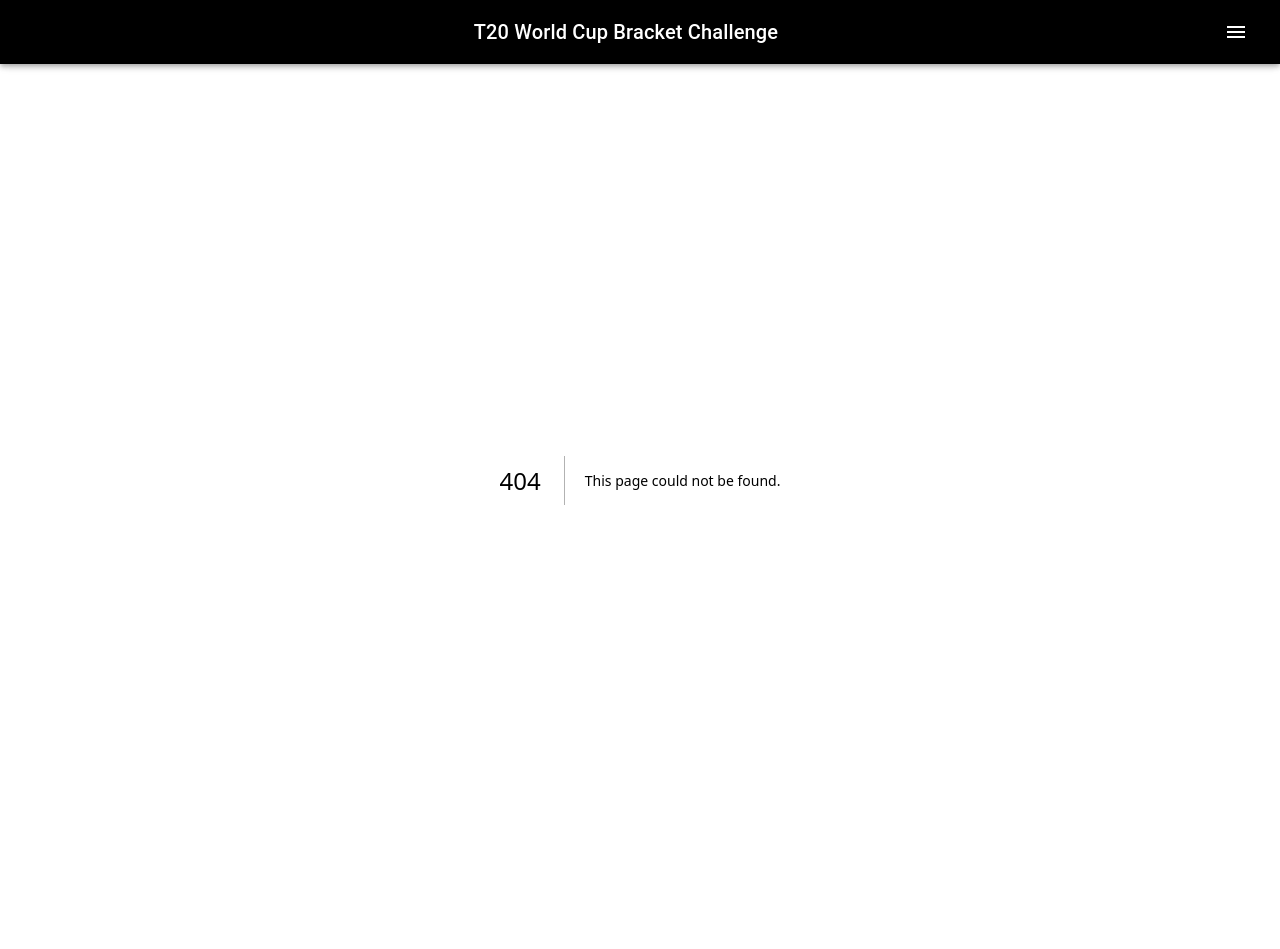
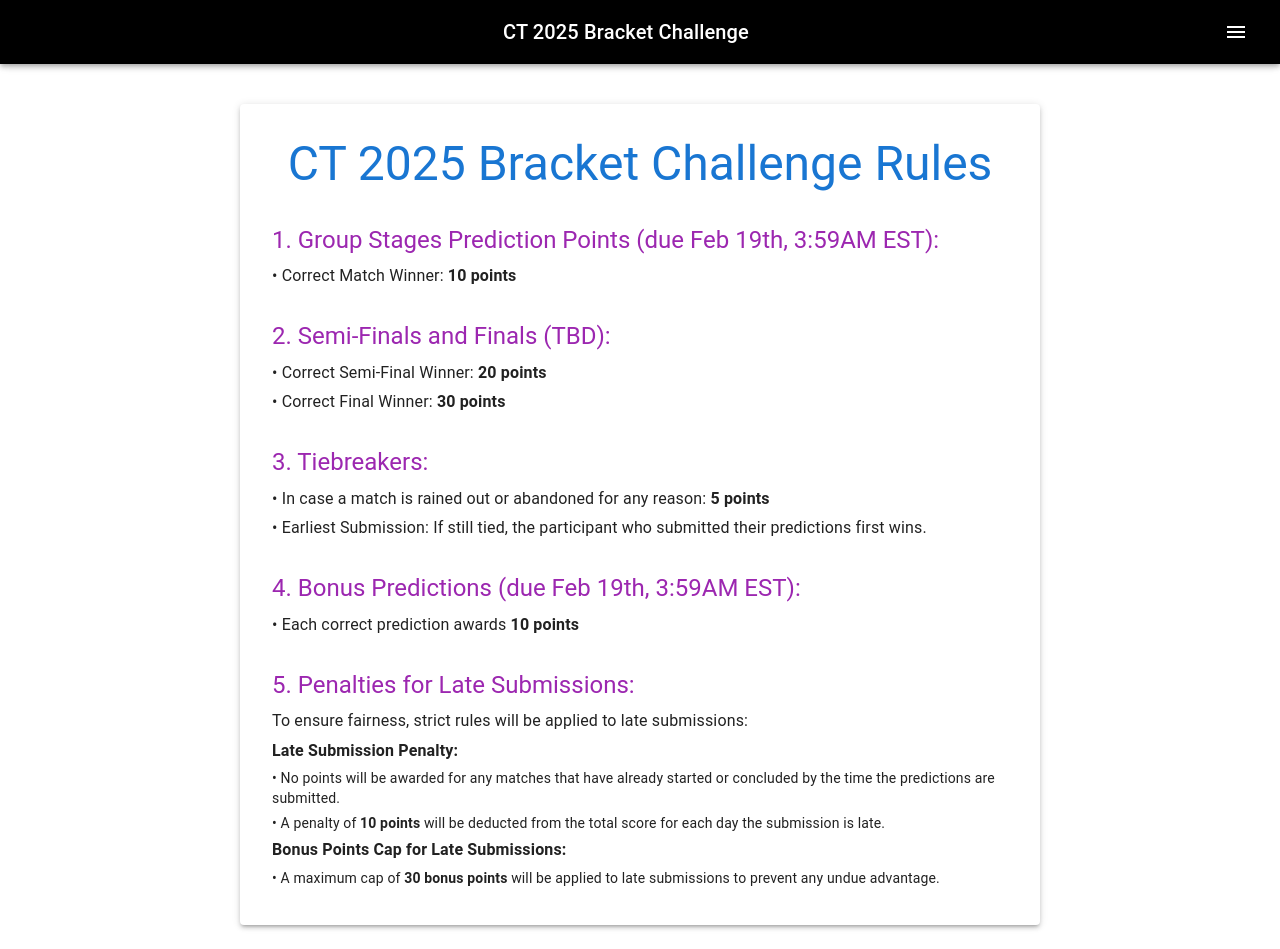
Before and after one commit to arsidada/cricket-bracket, a Next.js app: page /rules in a window 1280 px wide. Before the commit this address had no page. Before the commit the page ends 880 px from the top, so only its background shows below. Built offline with nearby package versions, Linux system fonts and the light colour scheme.

Commit message:
add rules page

```diff
--- a/app/components/NavBar.tsx
+++ b/app/components/NavBar.tsx
@@ -39,6 +39,11 @@ const NavBar: React.FC = () => {
             <ListItemText primary="Leaderboard" />
           </ListItem>
         </Link>
+        <Link href="/rules" passHref>
+          <ListItem button component="a">
+            <ListItemText primary="Rules" />
+          </ListItem>
+        </Link>
       </List>
     </Box>
   );
@@ -48,7 +53,7 @@ const NavBar: React.FC = () => {
       <AppBar position="fixed" sx={{ backgroundColor: 'black' }}>
         <Toolbar>
           <Typography variant="h6" sx={{ flexGrow: 1, textAlign: 'center' }}>
-            T20 World Cup Bracket Challenge
+            CT 2025 Bracket Challenge
           </Typography>
           <IconButton edge="start" color="inherit" aria-label="menu" onClick={toggleDrawer(true)}>
             <MenuIcon />
--- a/app/page.tsx
+++ b/app/page.tsx
@@ -28,10 +28,10 @@ const HomePage = () => {
   return (
     <Box display="flex" flexDirection="column" alignItems="center" justifyContent="center" height="100vh">
       <Typography variant="h4" align="center" gutterBottom>
-        Welcome to the T20 World Cup Bracket Challenge
+        Welcome to the Champions Trophy 2025 Bracket Challenge
       </Typography>
       <Typography variant="h6" align="center" gutterBottom>
-        Use the menu to navigate to the Fixture Picks or Leaderboard.
+        Use the menu to navigate to the Rules, Fixture Picks or Leaderboard.
       </Typography>
       <Button variant="contained" color="secondary" onClick={() => signOut()}>
         Sign Out
--- /dev/null
+++ b/app/rules/page.tsx
@@ -0,0 +1,74 @@
+'use client';
+
+import React from 'react';
+import { Box, Typography, Paper } from '@mui/material';
+
+const RulesPage = () => {
+  return (
+    <Box display="flex" flexDirection="column" alignItems="center" justifyContent="center" minHeight="100vh" p={3}>
+      <Paper elevation={3} sx={{ padding: 4, maxWidth: 800 }}>
+        <Typography variant="h3" align="center" gutterBottom color="primary">
+          CT 2025 Bracket Challenge Rules
+        </Typography>
+
+        <Typography variant="h5" color="secondary" mt={4} gutterBottom>
+          1. Group Stages Prediction Points (due Feb 19th, 3:59AM EST):
+        </Typography>
+        <Typography variant="body1" gutterBottom>
+          • Correct Match Winner: <strong>10 points</strong>
+        </Typography>
+
+        <Typography variant="h5" color="secondary" mt={4} gutterBottom>
+          2. Semi-Finals and Finals (TBD):
+        </Typography>
+        <Typography variant="body1" gutterBottom>
+          • Correct Semi-Final Winner: <strong>20 points</strong>
+        </Typography>
+        <Typography variant="body1" gutterBottom>
+          • Correct Final Winner: <strong>30 points</strong>
+        </Typography>
+
+        <Typography variant="h5" color="secondary" mt={4} gutterBottom>
+          3. Tiebreakers:
+        </Typography>
+        <Typography variant="body1" gutterBottom>
+          • In case a match is rained out or abandoned for any reason: <strong>5 points</strong>
+        </Typography>
+        <Typography variant="body1" gutterBottom>
+          • Earliest Submission: If still tied, the participant who submitted their predictions first wins.
+        </Typography>
+
+        <Typography variant="h5" color="secondary" mt={4} gutterBottom>
+          4. Bonus Predictions (due Feb 19th, 3:59AM EST):
+        </Typography>
+        <Typography variant="body1" gutterBottom>
+          • Each correct prediction awards <strong>10 points</strong>
+        </Typography>
+
+        <Typography variant="h5" color="secondary" mt={4} gutterBottom>
+          5. Penalties for Late Submissions:
+        </Typography>
+        <Typography variant="body1" gutterBottom>
+          To ensure fairness, strict rules will be applied to late submissions:
+        </Typography>
+        <Typography variant="body1" gutterBottom>
+          <strong>Late Submission Penalty:</strong>
+        </Typography>
+        <Typography variant="body2" gutterBottom>
+          • No points will be awarded for any matches that have already started or concluded by the time the predictions are submitted.
+        </Typography>
+        <Typography variant="body2" gutterBottom>
+          • A penalty of <strong>10 points</strong> will be deducted from the total score for each day the submission is late.
+        </Typography>
+        <Typography variant="body1" gutterBottom>
+          <strong>Bonus Points Cap for Late Submissions:</strong>
+        </Typography>
+        <Typography variant="body2" gutterBottom>
+          • A maximum cap of <strong>30 bonus points</strong> will be applied to late submissions to prevent any undue advantage.
+        </Typography>
+      </Paper>
+    </Box>
+  );
+};
+
+export default RulesPage;
```
Also changed, not shown: 1 other file (tests, documents, lock files or other folders).
